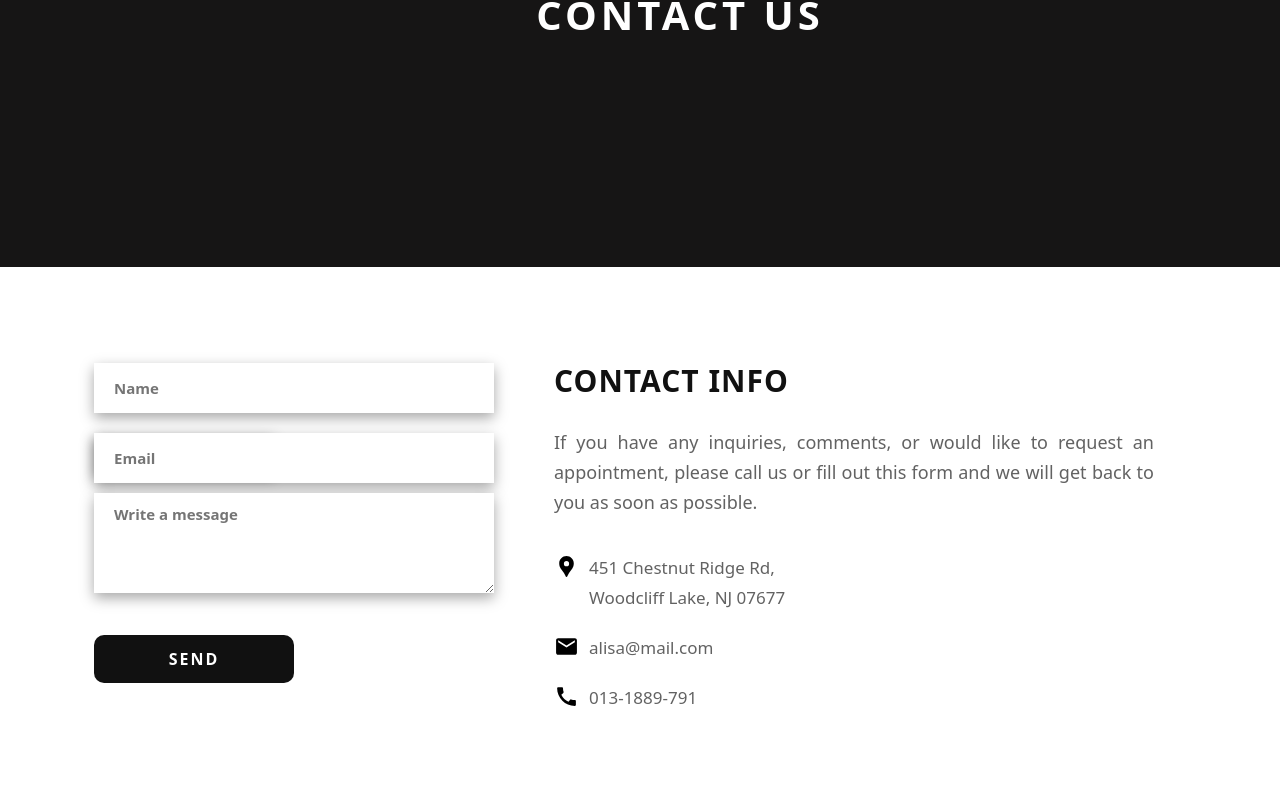
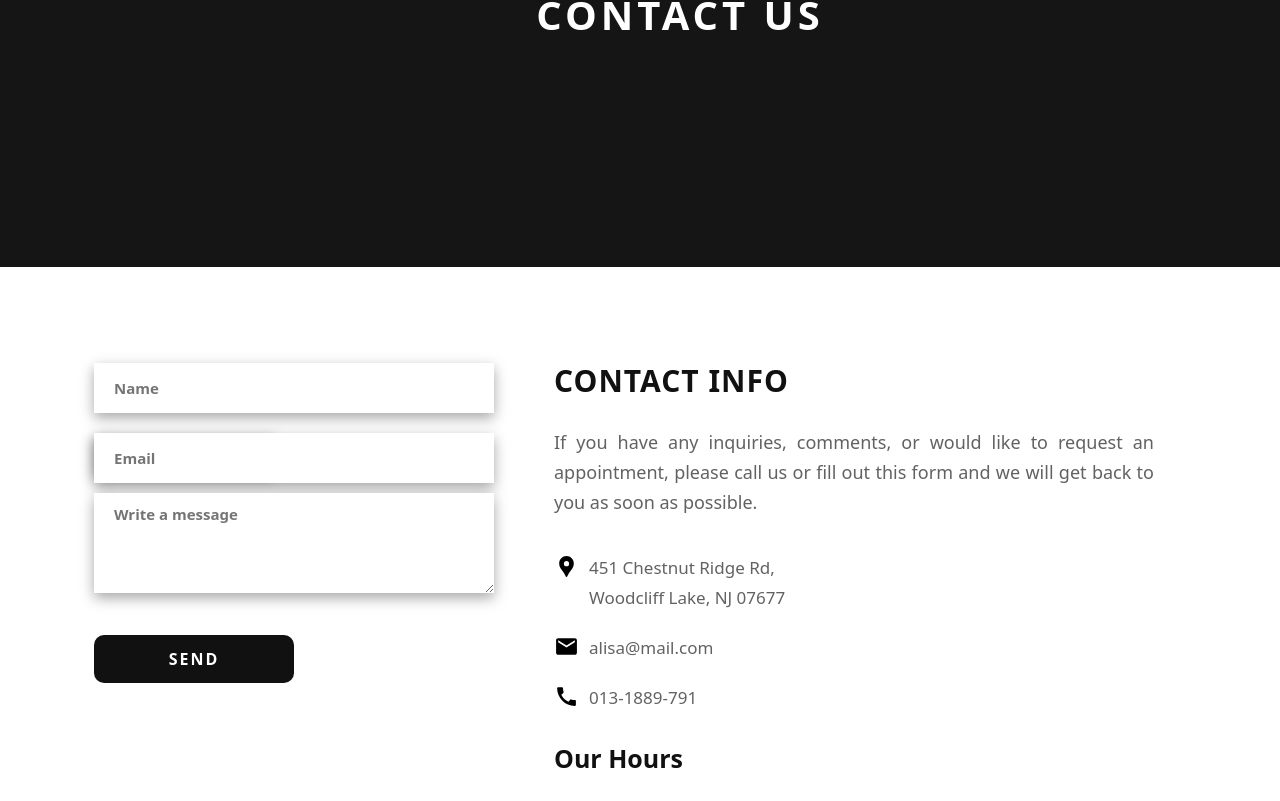
Before and after one commit to TamannaAfroz2666/Parlour-BD-Page, a React (Create React App) app: page /contact in a window 1280 px wide. Shown: the part 233-1034 px from the top of the page. Before the commit the page ends 986 px from the top, so only its background shows below. Built offline with nearby package versions, Linux system fonts and the light colour scheme.

Commit message:
title styled of hours section

```diff
--- a/src/Pages/Contact/InfoPage/InfoPage.css
+++ b/src/Pages/Contact/InfoPage/InfoPage.css
@@ -81,10 +81,12 @@
     font-size: 30px;
     font-weight: 700;
     text-transform: uppercase;
-    /* padding: 10px 0; */
     color: #111;
     letter-spacing: 1px;
 
+}
+.titleInFo:hover{
+    color: tomato;
 }
 
 .infoContents .titleDes{
@@ -109,3 +111,13 @@
     line-height: 30px;
     margin: 0 0 20px 0;
 }
+.ourHoursTitle{
+    font-size: 25px;
+    font-weight: 700;
+    color: #111;
+    margin-top: 10px;
+
+}
+.ourHoursTitle:hover{
+    color: tomato;
+}
--- a/src/Pages/Contact/InfoPage/InfoPage.js
+++ b/src/Pages/Contact/InfoPage/InfoPage.js
@@ -85,6 +85,12 @@ const InfoPage = () => {
                             </div>
 
                         </div>
+                        <div className="ourHours">
+                            <h1 className='ourHoursTitle'>Our Hours</h1>
+                            <div className="ourHoursContent">
+
+                            </div>
+                        </div>
 
 
                     </div>
```
